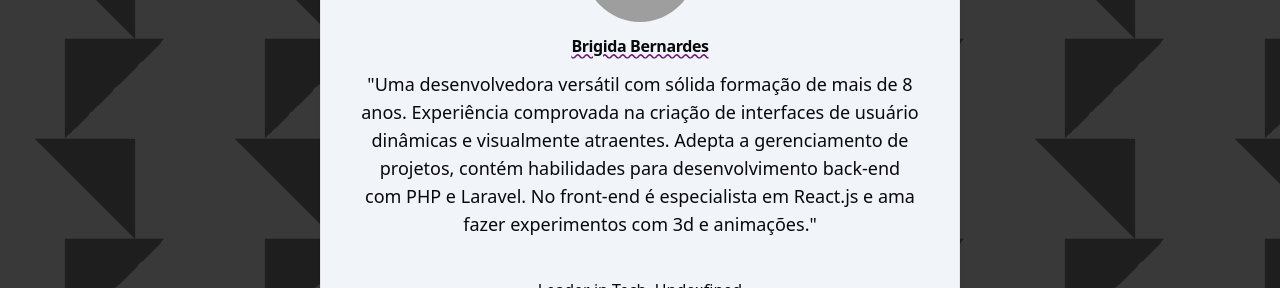
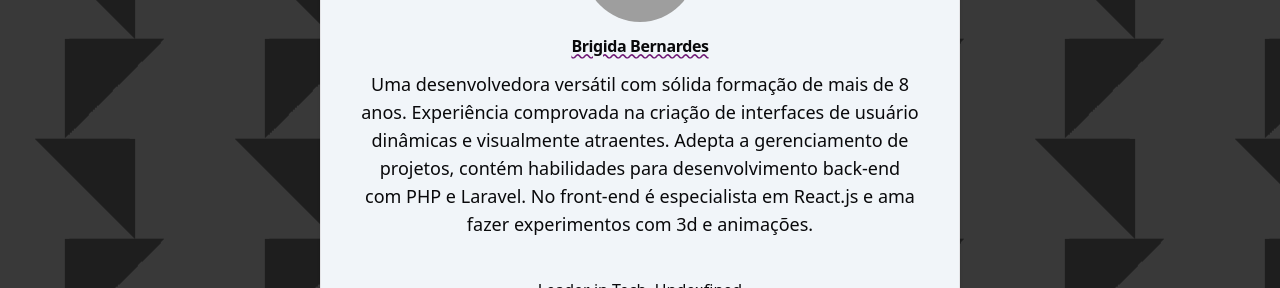
Before and after one commit to BrigidaBernardes/undefined, a Next.js app: page /about in a window 1280 px wide. Shown: the part 302-590 px from the top of the page. Built offline with nearby package versions, Linux system fonts and the light colour scheme; grey boxes are pictures that could not be loaded.

Commit message:
adjusted for deploy

```diff
--- a/src/app/about/page.tsx
+++ b/src/app/about/page.tsx
@@ -28,13 +28,13 @@ export default function Page() {
               </CardTitle>
               <CardContent>
                 <p className="text-lg font-medium">
-                  "Uma desenvolvedora versátil com sólida formação de mais de 8
+                  Uma desenvolvedora versátil com sólida formação de mais de 8
                   anos. Experiência comprovada na criação de interfaces de
                   usuário dinâmicas e visualmente atraentes. Adepta a
                   gerenciamento de projetos, contém habilidades para
                   desenvolvimento back-end com PHP e Laravel. No front-end é
                   especialista em React.js e ama fazer experimentos com 3d e
-                  animações."
+                  animações.
                 </p>
               </CardContent>
               <CardFooter className="font-medium flex flex-col">
@@ -47,7 +47,6 @@ export default function Page() {
           <TabsContent value="design">
             <Card className="flex bg-slate-100 rounded-xl p-4 pt-7 flex-col text-center space-y-4 items-center">
               <Avatar className="w-28 h-28 flex">
-                <AvatarImage src="" />
                 <AvatarFallback>LG</AvatarFallback>
               </Avatar>
               <CardTitle>
@@ -57,11 +56,11 @@ export default function Page() {
               </CardTitle>
               <CardContent>
                 <p className="text-lg font-medium">
-                  "Designer com mais de 10 anos de experiência, especializado em
+                  Designer com mais de 10 anos de experiência, especializado em
                   design de interfaces e experiência do usuário. Trabalha com
                   desenvolvimento de marcas, identidade visual. Atualmente, é
                   designer na Undeᴚfined, onde lidera o design de produtos e a
-                  experiência do usuário."
+                  experiência do usuário.
                 </p>
               </CardContent>
               <CardFooter className="font-medium flex flex-col">
@@ -84,11 +83,11 @@ export default function Page() {
               </CardTitle>
               <CardContent>
                 <p className="text-lg font-medium">
-                  "Especialista em mídias sociais e marketing digital, com mais
+                  Especialista em mídias sociais e marketing digital, com mais
                   de 5 anos de experiência. Renata é responsável por criar e
                   implementar estratégias de marketing digital, gerenciamento de
                   redes sociais e análise de dados. Atualmente, é responsável
-                  pela estratégia de marketing da Undeᴚfined."
+                  pela estratégia de marketing da Undeᴚfined.
                 </p>
               </CardContent>
               <CardFooter className="font-medium flex flex-col">
--- a/src/components/scene.js
+++ b/src/components/scene.js
@@ -4,7 +4,7 @@ import { Canvas, useFrame, useThree } from "@react-three/fiber";
 import { Environment, MeshTransmissionMaterial, Text } from "@react-three/drei";
 import { useMotionValue, useSpring } from "framer-motion";
 import { motion } from "framer-motion-3d";
-import { useControls, LevaPanel, LevaInputs } from "leva";
+import { useControls} from "leva";
 
 function AnimatedMesh() {
   const mesh = useRef(null);
```
